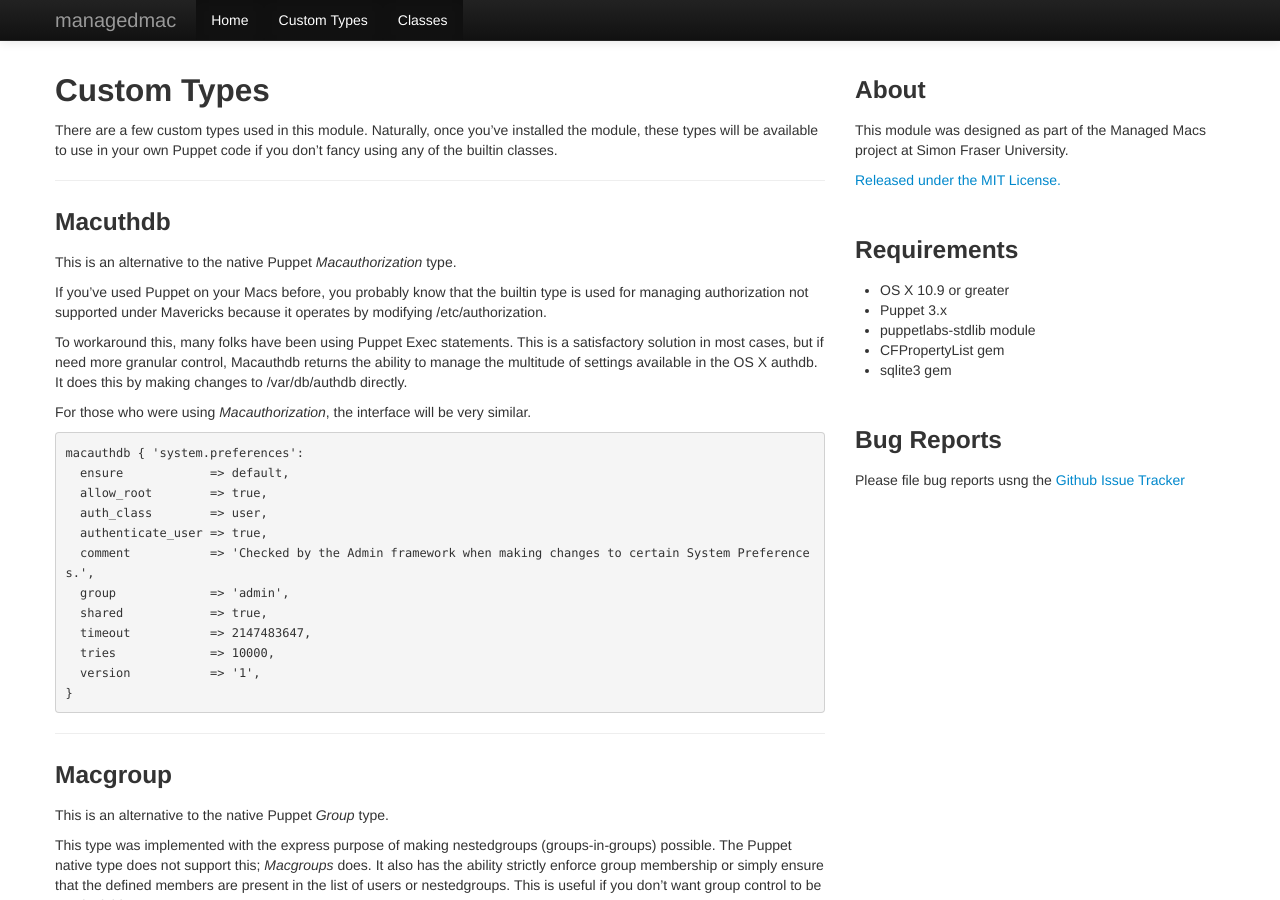
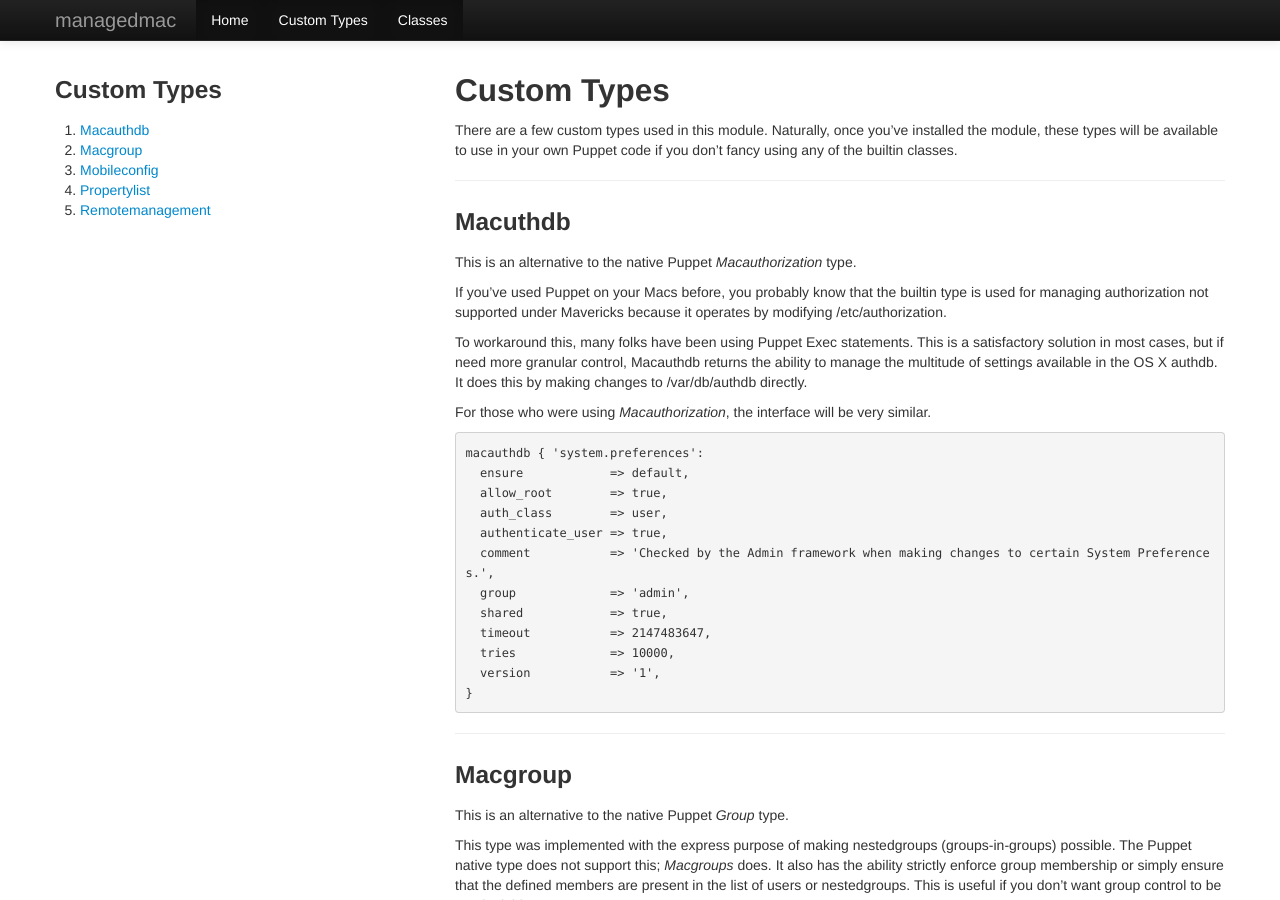
Before and after one commit to dayglojesus/managedmac, a Jekyll site: the page built from types/index.md, in a window 1280 px wide and 900 px high. Built offline with Jekyll 4.4.1, drawn with Linux system fonts in a browser that asks for light colours; Markdown is read by kramdown in place of the engine named in the settings.

Commit message:
create browsable layout for types

```diff
--- /dev/null
+++ b/_includes/type_browser.html
@@ -0,0 +1,9 @@
+<h3>Custom Types</h3>
+
+<ol>
+<li><a href="#Macauthdb">Macauthdb</a></li>
+<li><a href="#Macgroup">Macgroup</a></li>
+<li><a href="#Mobileconfig">Mobileconfig</a></li>
+<li><a href="#Propertylist">Propertylist</a></li>
+<li><a href="#Remotemanagement">Remotemanagement</a></li>
+</ol>
--- /dev/null
+++ b/_layouts/types.html
@@ -0,0 +1,10 @@
+{% include header.html %}
+<div class="row-fluid">
+    <div class="span4">
+        {% include type_browser.html %}
+    </div>
+    <div class="span8">
+        {{ content }}
+    </div>
+</div>
+{% include footer.html %}
--- a/types/index.md
+++ b/types/index.md
@@ -1,5 +1,5 @@
 ---
-layout: default
+layout: types
 title: Custom Types
 ---
 ## Custom Types
@@ -7,6 +7,7 @@ title: Custom Types
 There are a few custom types used in this module. Naturally, once you've installed the module, these types will be available to use in your own Puppet code if you don't fancy using any of the builtin classes.
 
 ---
+<a id="Macuthdb"></a>
 ### Macuthdb
 
 This is an alternative to the native Puppet _Macauthorization_ type.
@@ -31,6 +32,7 @@ For those who were using _Macauthorization_, the interface will be very similar.
     }
 
 ---
+<a id="Macgroup"></a>
 ### Macgroup
 
 This is an alternative to the native Puppet _Group_ type.
@@ -54,6 +56,7 @@ When you provide a list of group names, the _Macgroup_ type will attempt to reso
 If it cannot resolve the record name to GeneratedUID, the _Macgroup_ type will generate a warning and _skip_ configuration of the unresolvable record.
 
 ---
+<a id="Mobileconfig"></a>
 ### Mobileconfig
 
 This type is unique to this module and is very much at the center of what it does. It's pretty straightforward.
@@ -98,6 +101,7 @@ Another example of concealing security details happens with the [Advanced Active
 *Those are the 3 edge cases I have found -- there may be more...*
 
 ---
+<a id="Propertylist"></a>
 ### Propertylist
 
 There have been a few good Puppet modules that provide support for managing OS X Property Lists, most notably @glarizza's [property\_list\_key](https://forge.puppetlabs.com/glarizza/property_list_key). This type takes its cue from Gary's module but introduces some new features:
@@ -162,6 +166,7 @@ The defaults provider will not write directly to disk. Instead, it uses the /usr
 When you use the `defaults` provider, the content property MUST be a Hash (Dictionary) because that is what OS X `defaults` demands. If you attempt to use another primitive, Puppet will raise an exception.
 
 ---
+<a id="Remotemanagement"></a>
 ### Remotemanagement
 
 This is a direct port of the remotemanagement type from [x_types](https://github.com/dayglojesus/x_types) with a few improvements.
```
